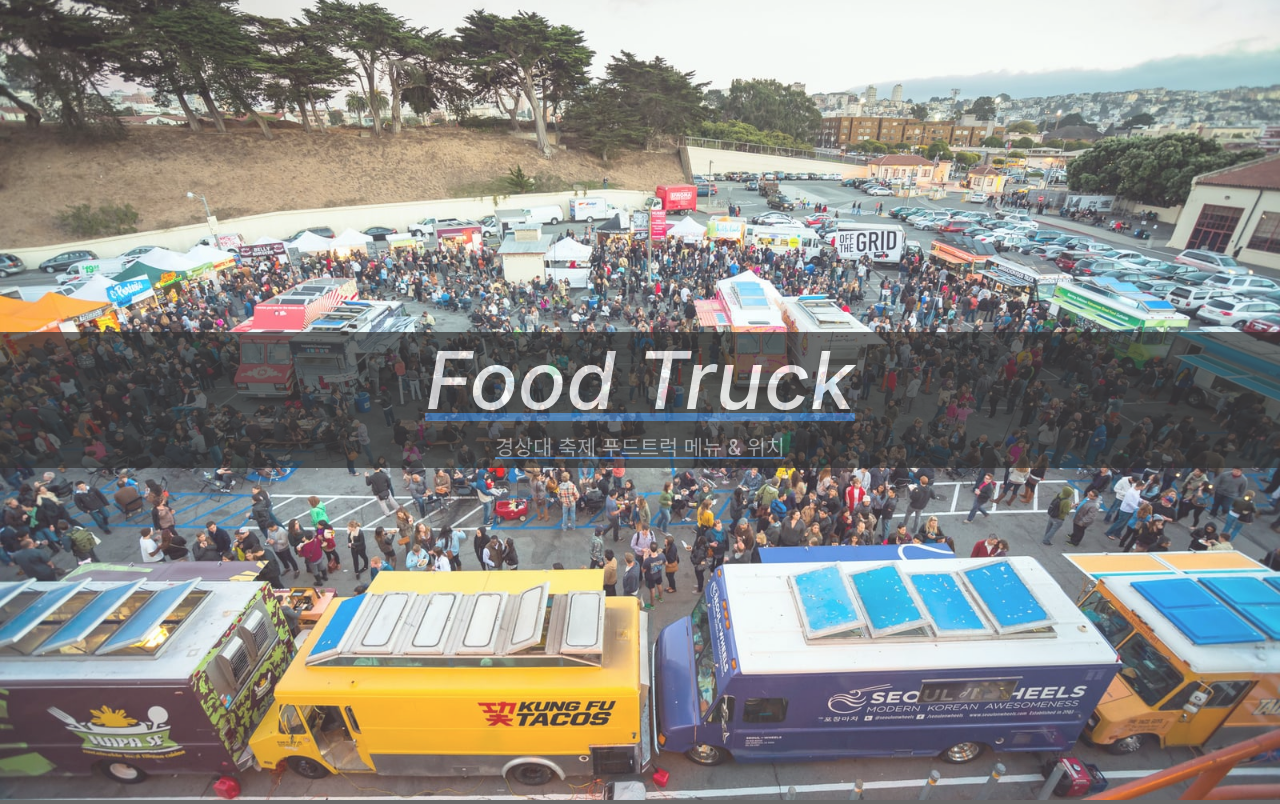
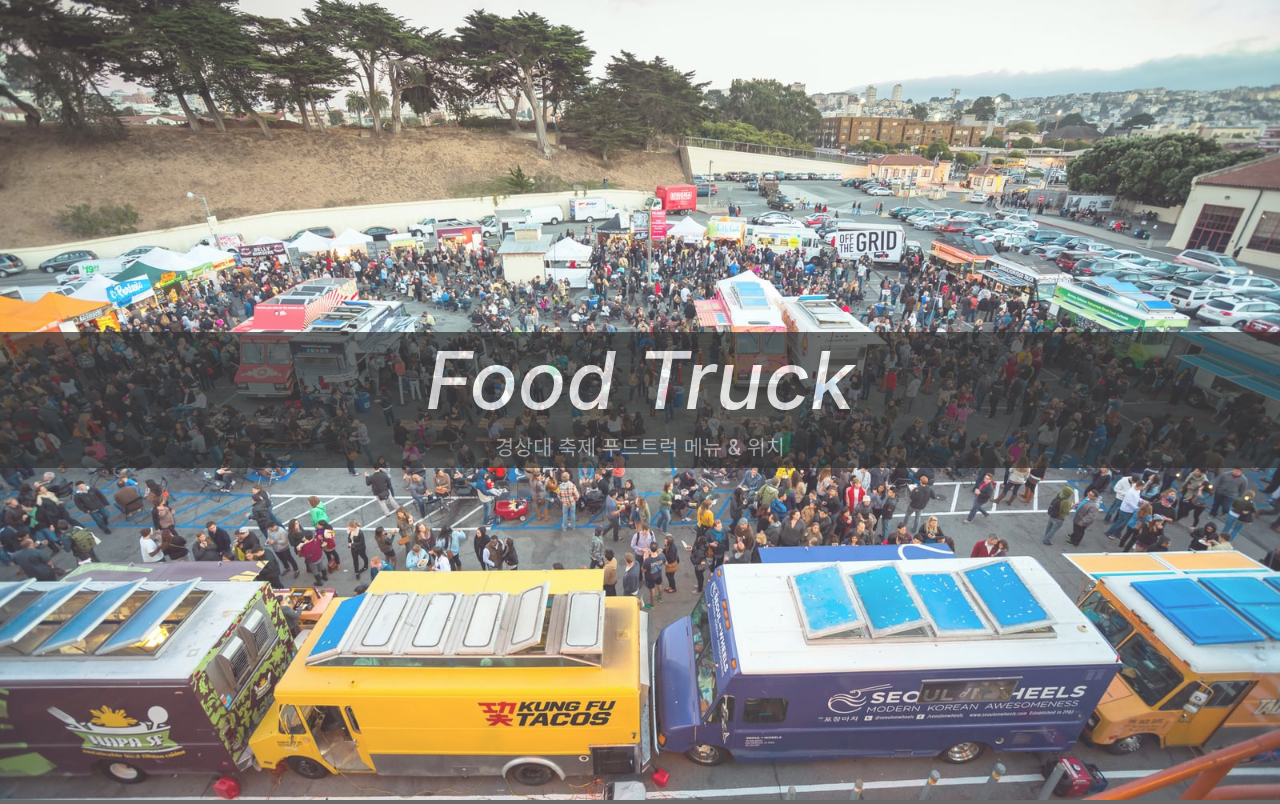
Before and after one commit to dahae0320/GNU_FestivalPage, a Django app: page /foodtruck/ in a window 1280 px wide. Shown: the top 804 px of the page. Run offline with Django 3.2, Linux system fonts and the light colour scheme; some libraries are stand-ins or nearby versions.

Commit message:
헤더 파란줄 제거

```diff
--- a/festival/templates/foodtruck.html
+++ b/festival/templates/foodtruck.html
@@ -10,7 +10,7 @@
 
 {% block content %}
 <!-- header -->
-<a href="#truck_1" class="header_a">
+<a href="#truck_1" class="header_a" style="text-decoration: none;">
     <div class="ft_header">
         <div class="ft_header_title">
             <h1>Food Truck</h1>
```
